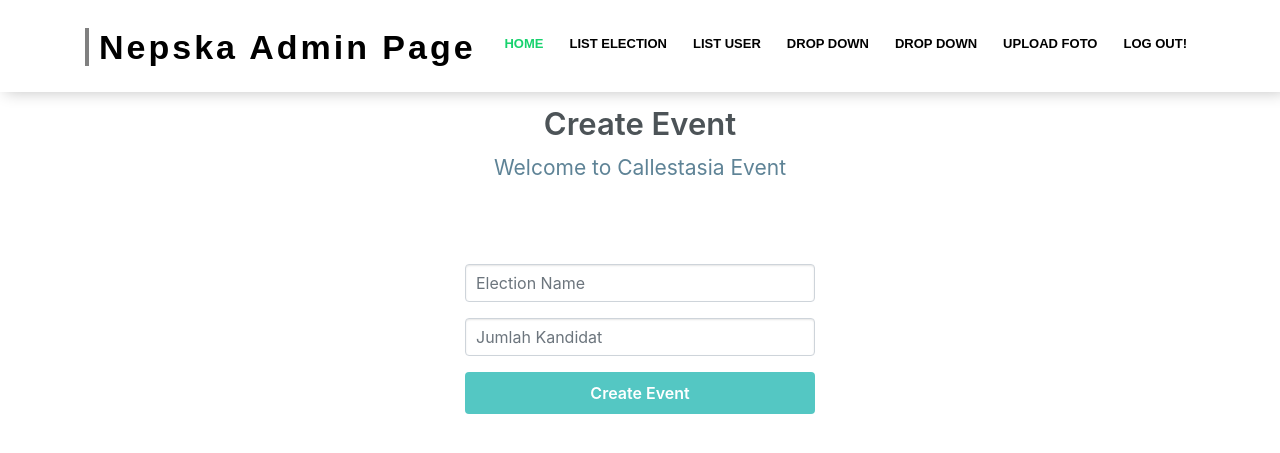
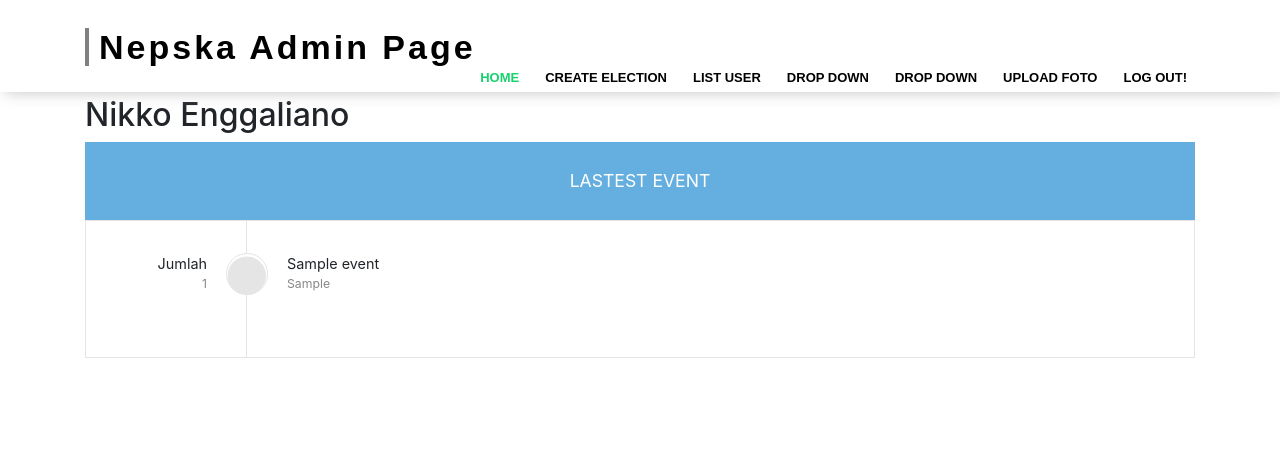
Before and after one commit to nikkoenggaliano/si_election, a PHP site: page /ngademin/index.php in a window 1280 px wide. Shown: the top 453 px of the page. Run offline with PHP 8.4, Linux system fonts and the light colour scheme; a user stored in the database is signed in; tables that the repository leaves empty hold one stand-in row (values such as "Sample post"); some libraries are stand-ins or nearby versions.

Commit message:
update many many

```diff
--- a/lib/core.php
+++ b/lib/core.php
@@ -110,8 +110,58 @@
 		die(header("location: index.php"));
 	}
 
+	function insert_kandidat($kode, $nama, $foto){
+
+		$query = "INSERT INTO `kandidat` (`id`, `id_event`, `nama`, `foto`, `jumlah_suara`) VALUES (NULL, ?, ?, ?, '0');";
+
+		$prepare = $this->conn->prepare($query);
+
+
+		for($i=0; $i<count($nama); $i++){
+			$prepare->bind_param("sss", $kode, $nama[$i], $foto[$i]);
+			$prepare->execute();
+
+		}
+
+		return true;
+	}
+
+	function insert_event($event, $kode){
+
+		$query = "INSERT INTO `event` (`id`, `kode`, `nama`, `status`) VALUES (NULL, ?, ?, '1');";
+
+		$prepare = $this->conn->prepare($query);
+		$prepare->bind_param("ss", $kode, $event);
+		$prepare->execute();
+
+		if($prepare){
+			return true;
+		}
+	}
+
+	function lastest_evet(){
+		$query = "SELECT * FROM `event` ORDER BY `event`.`id` DESC";
+		$prepare = $this->conn->query($query);
+		while($data = $prepare->fetch_assoc()){
+			$result [] = $data;
+		}
+
+		return $result;
+
+	}
 
 //end of class
 }
 //end of class
+
+
+
+// $test = new nepska_election();
+
+// $array1 = array('tata', 'titi', 'tutu');
+// $array2 = array('d', 'e', 'f');
+// $kode   = 'a';
+
+// $c = $test->insert_kandidat($kode, $array1, $array2);
+// echo $c;
 ?>
--- a/lib/koneksi.php
+++ b/lib/koneksi.php
@@ -1,7 +1,8 @@
 <?php
 
 $local_config = array(
-	'from' => 'global' //change it to campus name to make it private
+	'from' => 'global', //change it to campus name to make it private
+	'base_url' => ''
 );
 
 $config = array(
--- a/main/ngademin/header.php
+++ b/main/ngademin/header.php
@@ -317,8 +317,8 @@
 
       <nav id="nav-menu-container">
         <ul class="nav-menu">
-          <li class="menu-active"><a href="">Home</a></li>
-          <li><a href="">List Election</a></li>
+          <li class="menu-active"><a href="index.php">Home</a></li>
+          <li><a href="create_event.php">Create Election</a></li>
           <li><a href="">List User</a></li>
 
           <li class="menu-has-children"><a href="">Drop Down</a>
--- a/main/ngademin/index.php
+++ b/main/ngademin/index.php
@@ -1,138 +1,185 @@
-<?php  ob_start();
-require_once 'header.php';
-if(isset($_POST['event'], $_POST['kandidat'])){
-		$random_token = $admin_main->random_str(random_int(6,10));
-		$name = base64_encode($_POST['event']);
-		$number = is_numeric($_POST['kandidat']) ? $_POST['kandidat'] : 2;
-		die(header("location: create_kandidat.php?event=".$name."&jumlah=".$number."&token=".$random_token));
-	}
+<?php ob_start();
+
+include 'header.php';
+
+
+$render_track = function($judul, $url, $jumlah){
+   $ret = <<< HTML
+	      <div class="tracking-item">
+		  <div class="tracking-icon status-intransit">
+		  <svg class="svg-inline--fa fa-circle fa-w-16" aria-hidden="true" data-prefix="fas" data-icon="circle" role="img" xmlns="http://www.w3.org/2000/svg" viewBox="0 0 512 512" data-fa-i2svg="">
+		  <path fill="currentColor" d="M256 8C119 8 8 119 8 256s111 248 248 248 248-111 248-248S393 8 256 8z"></path>
+		         </svg>
+		  </div>
+		  <div class="tracking-date">Jumlah<span>$jumlah</span></div>
+		  <div class="tracking-content">$judul<span>$url</span></div>
+		    </div>
+	HTML;
+   return $ret;
+};
+
 ?>
 <link href="//maxcdn.bootstrapcdn.com/bootstrap/4.1.1/css/bootstrap.min.css" rel="stylesheet" id="bootstrap-css">
 <script src="//maxcdn.bootstrapcdn.com/bootstrap/4.1.1/js/bootstrap.min.js"></script>
 <script src="//cdnjs.cloudflare.com/ajax/libs/jquery/3.2.1/jquery.min.js"></script>
 <!------ Include the above in your HEAD tag ---------->
+<style type="text/css">
 
-<link href="https://stackpath.bootstrapcdn.com/font-awesome/4.7.0/css/font-awesome.min.css" rel="stylesheet">
-<style type="text/css">
-	.send-button{
-background: #54C7C3;
-width:100%;
-font-weight: 600;
-color:#fff;
-padding: 8px 25px;
+.tracking-detail {
+ padding:3rem 0
 }
-input[type=number]::-webkit-inner-spin-button,
-input[type=number]::-webkit-outer-spin-button {
-  -webkit-appearance: none;
-  margin: 0;
+#tracking {
+ margin-bottom:1rem
 }
-.g-button{
-color: #fff !important;
-border: 1px solid #EA4335;
-background: #ea4335 !important;
-width:100%;
-font-weight: 600;
-color:#fff;
-padding: 8px 25px;
+[class*=tracking-status-] p {
+ margin:0;
+ font-size:1.1rem;
+ color:#fff;
+ text-transform:uppercase;
+ text-align:center
 }
-.my-input{
-box-shadow: inset 0 1px 2px rgba(0, 0, 0, 0.1);
-cursor: text;
-padding: 8px 10px;
-transition: border .1s linear;
+[class*=tracking-status-] {
+ padding:1.6rem 0
 }
-.header-title{
-margin: 5rem 0;
+.tracking-status-intransit {
+ background-color:#65aee0
 }
-h1{
-font-size: 31px;
-line-height: 40px;
-font-weight: 600;
-color:#4c5357;
+.tracking-status-outfordelivery {
+ background-color:#f5a551
 }
-h2{
-color: #5e8396;
-font-size: 21px;
-line-height: 32px;
-font-weight: 400;
+.tracking-status-deliveryoffice {
+ background-color:#f7dc6f
 }
-.login-or {
-position: relative;
-color: #aaa;
-margin-top: 10px;
-margin-bottom: 10px;
-padding-top: 10px;
-padding-bottom: 10px;
+.tracking-status-delivered {
+ background-color:#4cbb87
 }
-.span-or {
-display: block;
-position: absolute;
-left: 50%;
-top: -2px;
-margin-left: -25px;
-background-color: #fff;
-width: 50px;
-text-align: center;
+.tracking-status-attemptfail {
+ background-color:#b789c7
 }
-.hr-or {
-height: 1px;
-margin-top: 0px !important;
-margin-bottom: 0px !important;
+.tracking-status-error,.tracking-status-exception {
+ background-color:#d26759
 }
-@media screen and (max-width:480px){
-h1{
-font-size: 26px;
+.tracking-status-expired {
+ background-color:#616e7d
 }
-h2{
-font-size: 20px;
+.tracking-status-pending {
+ background-color:#ccc
 }
+.tracking-status-inforeceived {
+ background-color:#214977
+}
+.tracking-list {
+ border:1px solid #e5e5e5
+}
+.tracking-item {
+ border-left:1px solid #e5e5e5;
+ position:relative;
+ padding:2rem 1.5rem .5rem 2.5rem;
+ font-size:.9rem;
+ margin-left:3rem;
+ min-height:5rem
+}
+.tracking-item:last-child {
+ padding-bottom:4rem
+}
+.tracking-item .tracking-date {
+ margin-bottom:.5rem
+}
+.tracking-item .tracking-date span {
+ color:#888;
+ font-size:85%;
+ padding-left:.4rem
+}
+.tracking-item .tracking-content {
+ padding:.5rem .8rem;
+ background-color:#f4f4f4;
+ border-radius:.5rem
+}
+.tracking-item .tracking-content span {
+ display:block;
+ color:#888;
+ font-size:85%
+}
+.tracking-item .tracking-icon {
+ line-height:2.6rem;
+ position:absolute;
+ left:-1.3rem;
+ width:2.6rem;
+ height:2.6rem;
+ text-align:center;
+ border-radius:50%;
+ font-size:1.1rem;
+ background-color:#fff;
+ color:#fff
+}
+.tracking-item .tracking-icon.status-sponsored {
+ background-color:#f68
+}
+.tracking-item .tracking-icon.status-delivered {
+ background-color:#4cbb87
+}
+.tracking-item .tracking-icon.status-outfordelivery {
+ background-color:#f5a551
+}
+.tracking-item .tracking-icon.status-deliveryoffice {
+ background-color:#f7dc6f
+}
+.tracking-item .tracking-icon.status-attemptfail {
+ background-color:#b789c7
+}
+.tracking-item .tracking-icon.status-exception {
+ background-color:#d26759
+}
+.tracking-item .tracking-icon.status-inforeceived {
+ background-color:#214977
+}
+.tracking-item .tracking-icon.status-intransit {
+ color:#e5e5e5;
+ border:1px solid #e5e5e5;
+ font-size:.6rem
+}
+@media(min-width:992px) {
+ .tracking-item {
+  margin-left:10rem
+ }
+ .tracking-item .tracking-date {
+  position:absolute;
+  left:-10rem;
+  width:7.5rem;
+  text-align:right
+ }
+ .tracking-item .tracking-date span {
+  display:block
+ }
+ .tracking-item .tracking-content {
+  padding:0;
+  background-color:transparent
+ }
 }
 </style>
-<body>
-   <div class="container">
-      <div class="col-md-6 mx-auto text-center">
-         <div class="header-title">
-         	<br>
-            <h1 class="wv-heading--title">
-               Create Event
-            </h1>
-            <h2 class="wv-heading--subtitle">
-              Welcome to Callestasia Event
-            </h2>
-         </div>
-      </div>
-      <div class="row">
-         <div class="col-md-4 mx-auto">
-            <div class="myform form ">
-               <form action="" method="post" name="login">
-                  <div class="form-group">
-                     <input type="text" name="event"  class="form-control my-input" id="name" placeholder="Election Name">
-                  </div>
-                  <div class="form-group">
-                     <input type="number" min="0" name="kandidat" id="phone"  class="form-control my-input" placeholder="Jumlah Kandidat">
-                  </div>
-                  <div class="text-center ">
-                     <!-- <button type="submit" class=" btn btn-block send-button tx-tfm">Create Event</button> -->
-                     <input type="submit" name="go" class="btn btn-block send-button tx-tfm" value="Create Event">
-                  </div>
- <!--                  <div class="col-md-12 ">
-                     <div class="login-or">
-                        <hr class="hr-or">
-                        <span class="span-or">or</span>
-                     </div>
-                  </div>
-                  <div class="form-group">
-                     <a class="btn btn-block g-button" href="#">
-                     <i class="fa fa-google"></i> Sign up with Google
-                     </a>
-                  </div>
-  -->                 <!-- <p class="small mt-3">By signing up, you are indicating that you have read and agree to the <a href="#" class="ps-hero__content__link">Terms of Use</a> and <a href="#">Privacy Policy</a>. -->
-                  </p>
-               </form>
+<br><br><br><br>
+<div class="container">
+    <h2>Nikko Enggaliano</h2>
+   <div class="row">
+
+      <div class="col-md-12 col-lg-12">
+         <div id="tracking-pre"></div>
+         <div id="tracking">
+            <div class="text-center tracking-status-intransit">
+               <p class="tracking-status text-tight">Lastest Event</p>
+            </div>
+            <div class="tracking-list">
+            		<?php
+
+            			$get_lastest = $admin_main->lastest_evet();
+            			for($i=0; $i<count($get_lastest); $i++){
+            				echo $render_track($get_lastest[$i]['nama'], $get_lastest[$i]['kode'], $get_lastest[$i]['id']);
+            			}
+            		?>
             </div>
          </div>
       </div>
    </div>
-</body>
+</div>
 </body>
 </html>
```
Also changed, not shown: main/ngademin/create_event.php (added, +138 -0 lines), main/ngademin/create_kandidat.php (+31 -5 lines).
